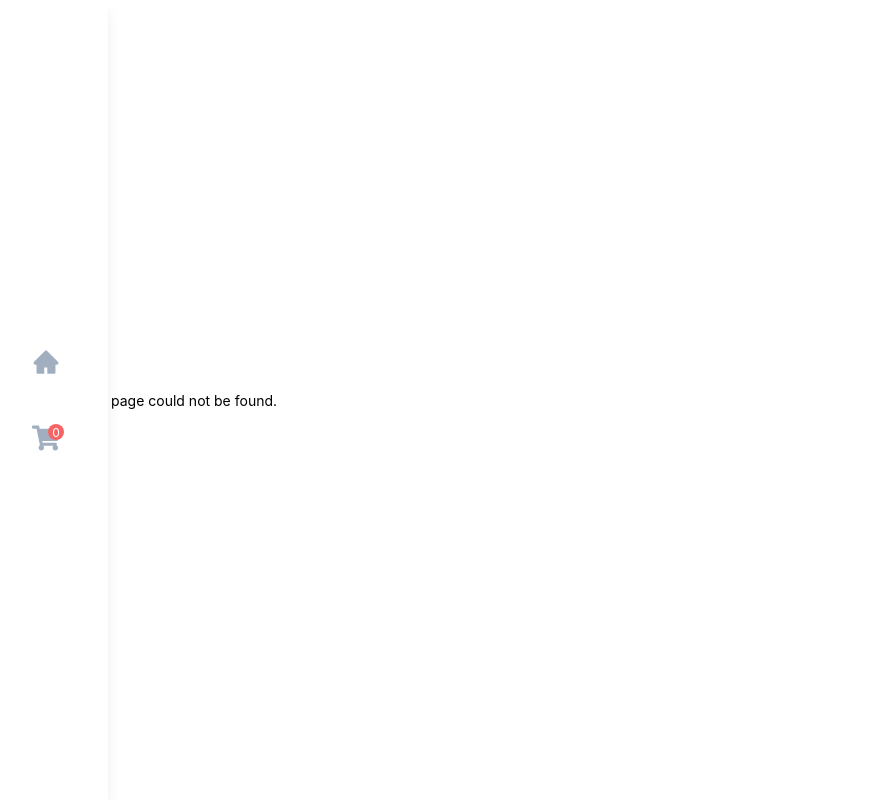
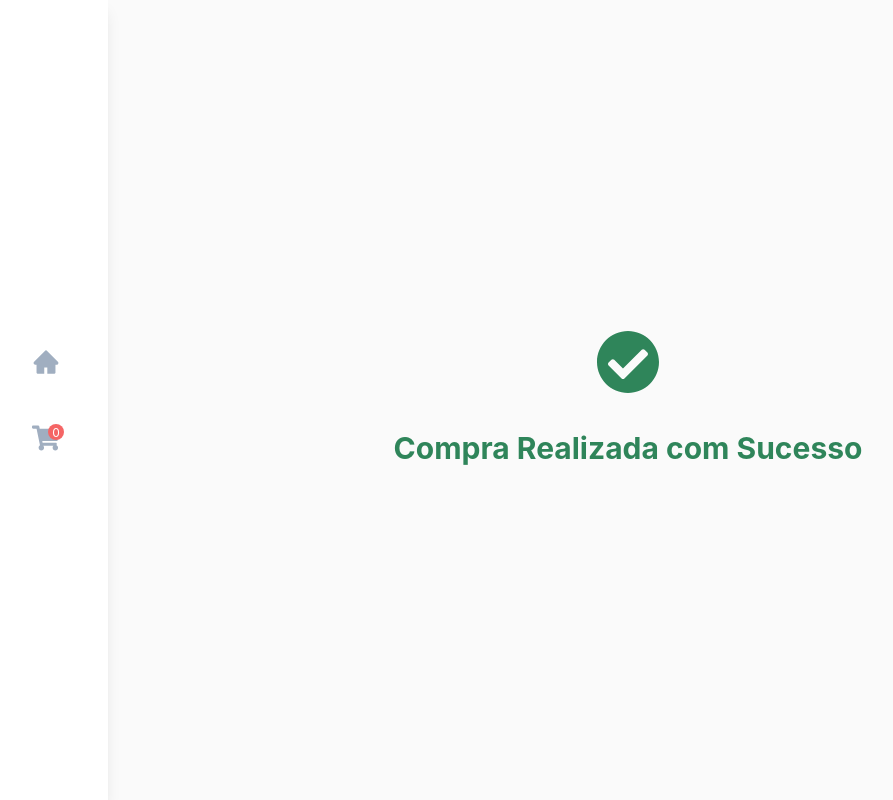
Before and after one commit to RafaelGoulartB/react-challenge-supera, a Next.js app: page /success in a window 1280 px wide. Before the commit this address had no page. Shown: the whole page, without its empty margins (12-905 px from the left). Built offline with nearby package versions, Linux system fonts and the light colour scheme.

Commit message:
feat: implement success page to checkout (#4)

```diff
--- a/contexts/cart/index.js
+++ b/contexts/cart/index.js
@@ -14,12 +14,17 @@ export function CartProvider({ children }) {
     setOnCart(updatedList)
   }
 
+  function clearCart() {
+    setOnCart([])
+  }
+
   return (
     <CartContext.Provider
       value={{
         onCart,
         addToCart,
-        removeFromCart
+        removeFromCart,
+        clearCart
       }}
     >
       {children}
--- a/pages/cart.js
+++ b/pages/cart.js
@@ -7,6 +7,7 @@ import products from '../data/products.json'
 import { CartContext } from '../contexts/cart'
 import { FieldLabel, FieldText } from '../components/list-products/item'
 import { CgCheckO } from 'react-icons/cg'
+import Link from 'next/link'
 
 export default function Cart() {
   const { onCart } = useContext(CartContext)
@@ -65,6 +66,7 @@ export default function Cart() {
               <FieldText>R$ {total}</FieldText>
             </Flex>
 
+            <Link href="/success">
               <Button
                 leftIcon={<CgCheckO />}
                 colorScheme="teal"
@@ -74,6 +76,7 @@ export default function Cart() {
               >
                 Finalizar Compra
               </Button>
+            </Link>
           </Flex>
         </Flex>
       ) : (
--- /dev/null
+++ b/pages/success.js
@@ -0,0 +1,30 @@
+import Icon from '@chakra-ui/icon'
+import { Flex, Text } from '@chakra-ui/layout'
+import { useContext, useEffect } from 'react'
+import { FaCheckCircle } from 'react-icons/fa'
+import { CartContext } from '../contexts/cart'
+
+function Success() {
+  const { clearCart } = useContext(CartContext)
+
+  useEffect(() => {
+    clearCart()
+  }, [])
+
+  return (
+    <Flex
+      flexDir="column"
+      w="100vw"
+      h="100vh"
+      justifyContent="center"
+      alignItems="center"
+    >
+      <Icon as={FaCheckCircle} mb="8" color="green.600" w={16} h={16} />
+      <Text color="green.600" fontSize="3xl" fontWeight="bold">
+        Compra Realizada com Sucesso
+      </Text>
+    </Flex>
+  )
+}
+
+export default Success
```
Lines whose indentation alone changed are shown as unchanged.
